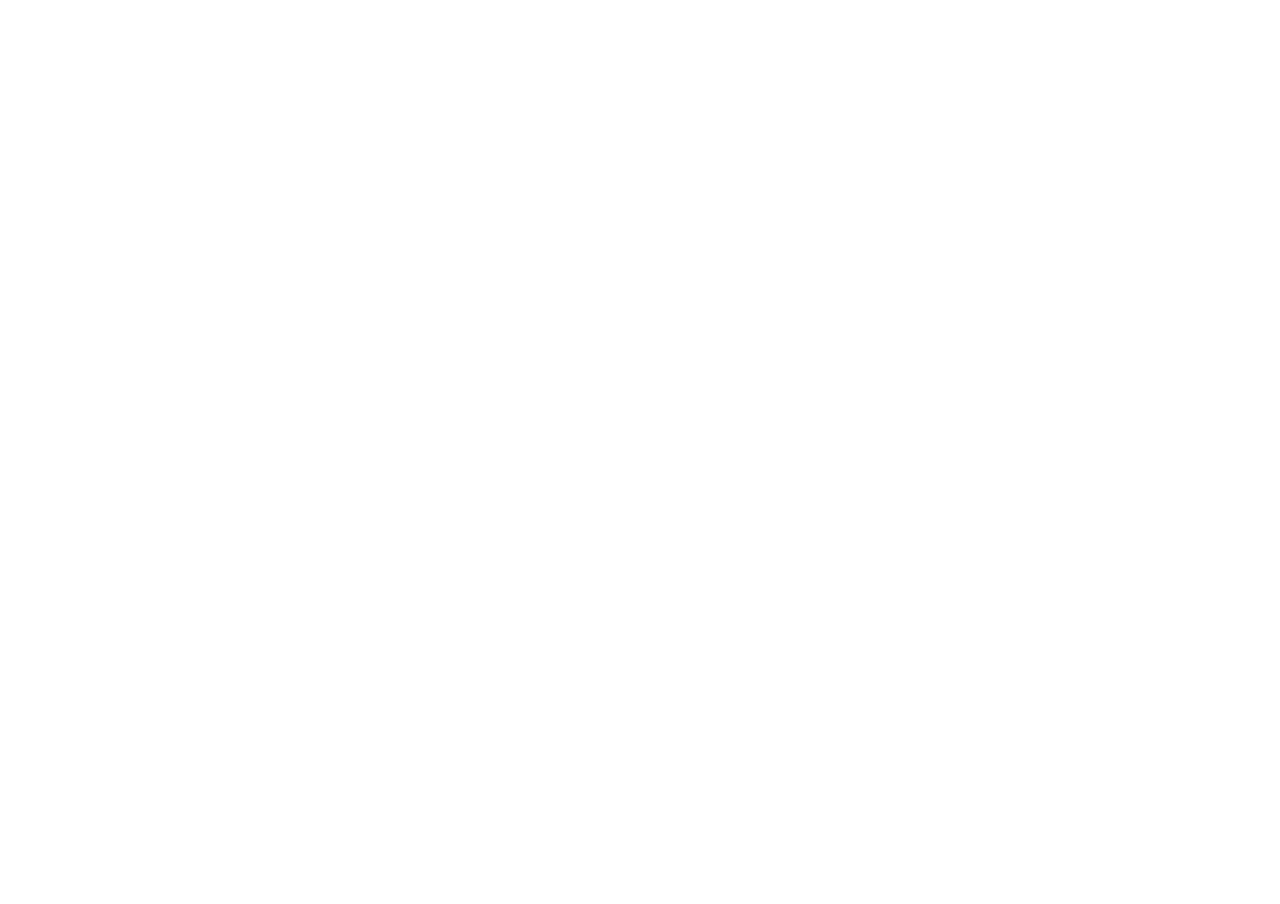
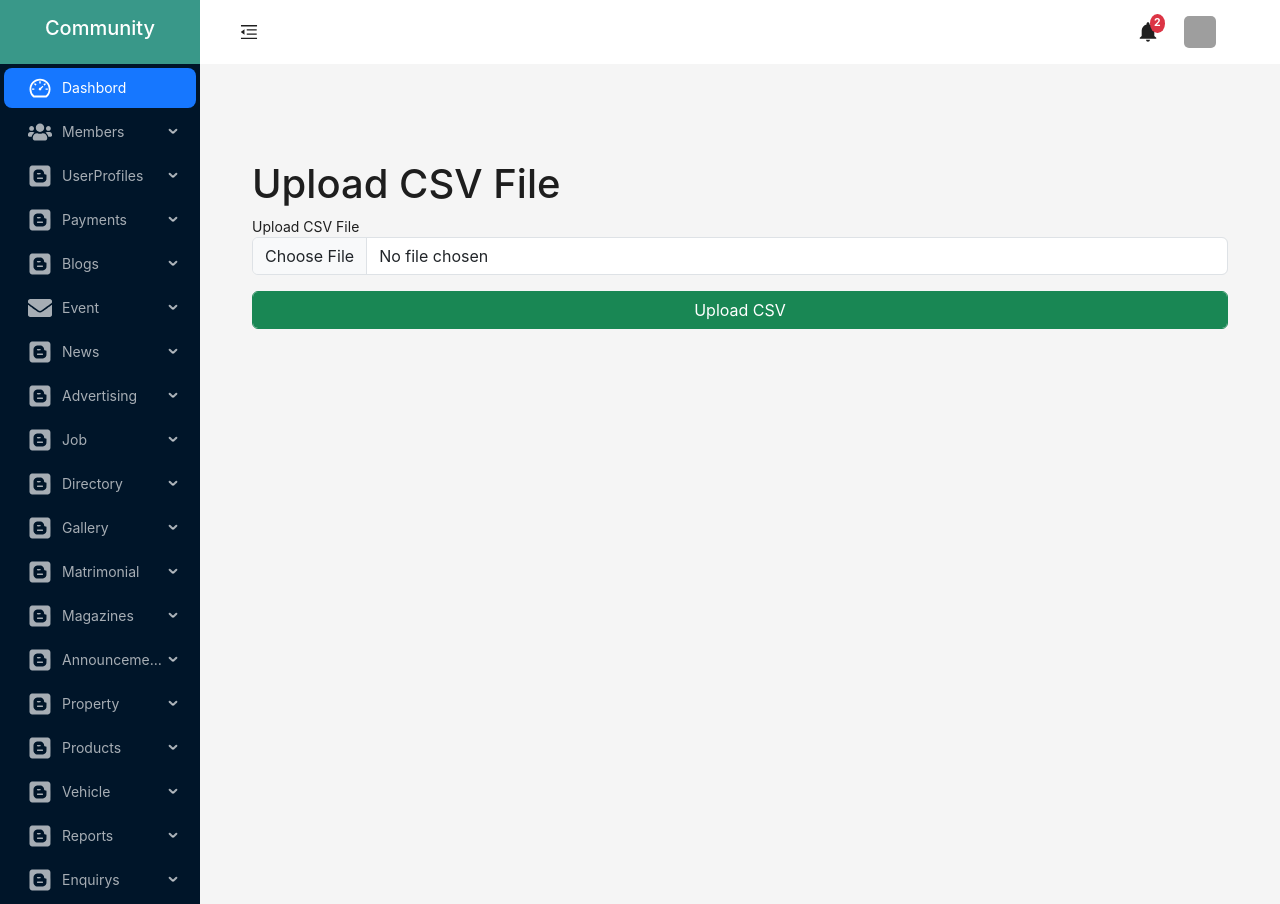
Before and after one commit to vinod4848/admin_panel_community, a React (Create React App) app: page /admin/member in a window 1280 px wide. Before the commit this address had no page. Before the commit the page ends 800 px from the top, so only its background shows below. Built offline with nearby package versions, Linux system fonts and the light colour scheme; grey boxes are pictures that could not be loaded.

Commit message:
add member and list

```diff
--- a/src/App.js
+++ b/src/App.js
@@ -64,6 +64,8 @@
 import PaymentList from "./pages/paymentList";
 import OtherList from "./pages/OtherList";
 import PaymentListofline from "./pages/payment";
+import AddMember from "./pages/AddMember";
+import MemberList from "./pages/MemberList";
 
 function App() {
   return (
@@ -169,6 +171,8 @@
           <Route path="payment-list" element={<PaymentList />} />
           <Route path="other-list" element={<OtherList />} />
           <Route path="payments-listofline" element={<PaymentListofline/>} />
+          <Route path="member" element={<AddMember/>} />
+          <Route path="Member-list" element={<MemberList/>} />
         </Route>
       </Routes>
     </Router>
--- a/src/components/MainLayout.js
+++ b/src/components/MainLayout.js
@@ -3,7 +3,7 @@
 import { Link, Outlet } from "react-router-dom";
 import { IoMdNotifications } from "react-icons/io";
 import { ImBlog } from "react-icons/im";
-import { FaBlogger, FaEnvelope, FaEnvelopeOpen } from "react-icons/fa";
+import { FaBlogger, FaEnvelope, FaEnvelopeOpen,FaUsers  } from "react-icons/fa";
 import { Layout, Menu, theme } from "antd";
 import React, { useState } from "react";
 import { useNavigate } from "react-router-dom";
@@ -88,6 +88,23 @@
             //   ],
             // },
 
+            {
+              key: "member",
+              icon: <FaUsers  className="fs-4" />,
+              label: "Members",
+             children: [
+                {
+                  key: "member",
+                  icon: <FaUsers  className="fs-4" />,
+                  label: "Add Member",
+                },
+                {
+                  key: "Member-list",
+                  icon: <ImBlog className="fs-4" />,
+                  label: "Member List",
+                },
+              ],
+            },
             {
               key: "user",
               icon: <FaBlogger className="fs-4" />,
--- /dev/null
+++ b/src/pages/AddMember.js
@@ -0,0 +1,78 @@
+import React, { useState } from "react";
+import axios from "axios";
+import { useNavigate } from "react-router-dom";
+import { toast } from "react-toastify";
+import { base_url } from "../utils/base_url";
+
+const AddMember = () => {
+  const navigate = useNavigate();
+  const [file, setFile] = useState(null);
+
+  const handleChange = (e) => {
+    const selectedFile = e.target.files[0];
+
+    if (selectedFile && selectedFile.type !== "text/csv") {
+      toast.error("Only CSV files are supported.");
+      setFile(null);
+      return;
+    }
+
+    setFile(selectedFile);
+  };
+
+  const handleSubmit = async (e) => {
+    e.preventDefault();
+
+    if (!file) {
+      toast.error("Please select a file to upload.");
+      return;
+    }
+
+    try {
+      const formData = new FormData();
+      formData.append("file", file);
+
+      const response = await axios.post(`${base_url}uploadMemberdata`, formData, {
+        headers: {
+          "Content-Type": "multipart/form-data",
+        },
+      });
+
+      // Handle response from the server
+      if (response.status === 200) {
+        toast.success("File uploaded successfully!");
+        navigate("/admin/member-list");
+      } else {
+        toast.error("Error uploading file. Please try again.");
+      }
+    } catch (error) {
+      console.error("Error uploading file:", error);
+      toast.error("Error uploading file. Please try again.");
+    }
+  };
+
+  return (
+    <div className="container mt-5">
+      <h1>Upload CSV File</h1>
+      <form onSubmit={handleSubmit}>
+        <div className="mb-3">
+          <label htmlFor="file">Upload CSV File</label>
+          <input
+            type="file"
+            id="file"
+            accept=".csv"
+            className="form-control"
+            onChange={handleChange}
+          />
+        </div>
+        <div className="mb-3">
+          <button type="submit" className="btn btn-success form-control">
+            Upload CSV
+          </button>
+        </div>
+      </form>
+    </div>
+  );
+};
+
+export default AddMember;
--- /dev/null
+++ b/src/pages/MemberList.js
@@ -0,0 +1,96 @@
+import React, { useState, useEffect } from "react";
+import { base_url } from "../utils/base_url";
+import axios from "axios";
+import { Table, Button, Modal, message } from "antd";
+import { AiFillDelete } from "react-icons/ai";
+
+const MemberList = () => {
+  const [members, setMembers] = useState([]);
+  const [deleteRecord, setDeleteRecord] = useState(null);
+  const [isDeleteModalVisible, setIsDeleteModalVisible] = useState(false);
+
+  useEffect(() => {
+    const fetchMembers = async () => {
+      try {
+        const response = await axios.get(`${base_url}/members`);
+        const data = response.data;
+        setMembers(data);
+      } catch (error) {
+        console.error(error);
+      }
+    };
+
+    fetchMembers();
+  }, []);
+
+  const handleDelete = async () => {
+    try {
+      if (deleteRecord) {
+        await axios.delete(`${base_url}/members/${deleteRecord._id}`);
+        message.success("Member deleted successfully");
+        setMembers((prevMembers) =>
+          prevMembers.filter((member) => member._id !== deleteRecord._id)
+        );
+        setDeleteRecord(null);
+        setIsDeleteModalVisible(false);
+      }
+    } catch (error) {
+      console.error(error);
+      message.error("Failed to delete member");
+      setDeleteRecord(null);
+      setIsDeleteModalVisible(false);
+    }
+  };
+
+  const showModal = (record) => {
+    setDeleteRecord(record);
+    setIsDeleteModalVisible(true);
+  };
+
+  const handleCancel = () => {
+    setDeleteRecord(null);
+    setIsDeleteModalVisible(false);
+  };
+
+  const columns = [
+    {
+      title: "Index",
+      render: (_, __, index) => index + 1,
+    },
+    { title: "Name", dataIndex: "name" },
+    { title: "Gender", dataIndex: "gender" },
+    { title: "Membership ID", dataIndex: "membershipId" },
+    {
+      title: "Action",
+      dataIndex: "",
+      render: (_, record) => (
+        <>
+          <Button
+            type="danger"
+            onClick={() => showModal(record)}
+            icon={<AiFillDelete style={{ color: "#da3838" }} />}
+          />
+          <Modal
+            title="Confirm Delete"
+            visible={isDeleteModalVisible}
+            onOk={handleDelete}
+            onCancel={handleCancel}
+            okText="Yes"
+            cancelText="No"
+          >
+            <p>Are you sure you want to delete this member?</p>
+          </Modal>
+        </>
+      ),
+    },
+  ];
+
+  return (
+    <div>
+      <h1>Member List</h1>
+      <Table dataSource={members} columns={columns} />
+    </div>
+  );
+};
+
+export default MemberList;
--- a/src/utils/base_url.js
+++ b/src/utils/base_url.js
@@ -1,4 +1,4 @@
-// export const base_url = "http://13.201.38.222:3000/api/";
+export const base_url = "http://localhost:3000/api/";
 // export const base_url = "http://deftnow.com:3000/api/";
 
-export const base_url = "https://communitybackend-wd0i.onrender.com/api/";
+// export const base_url = "https://communitybackend-wd0i.onrender.com/api/";
```
